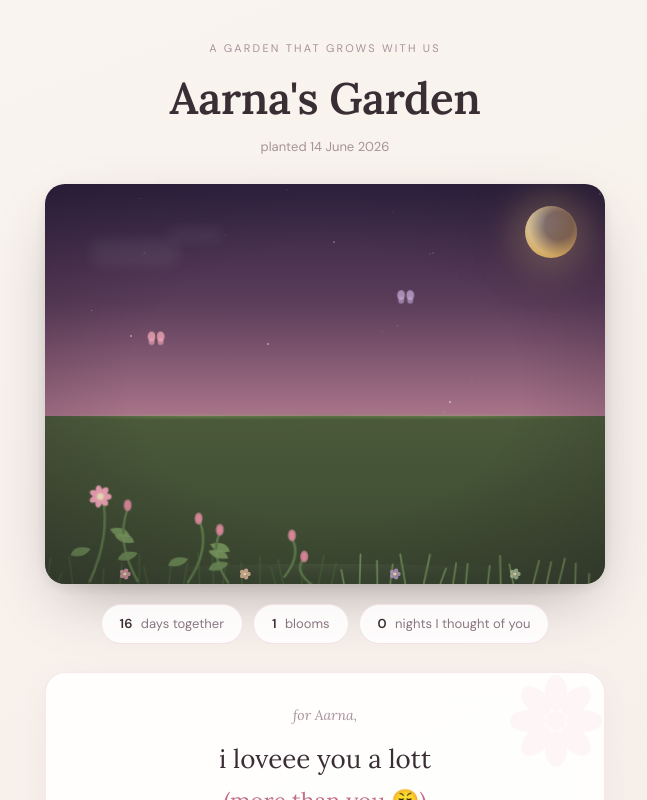
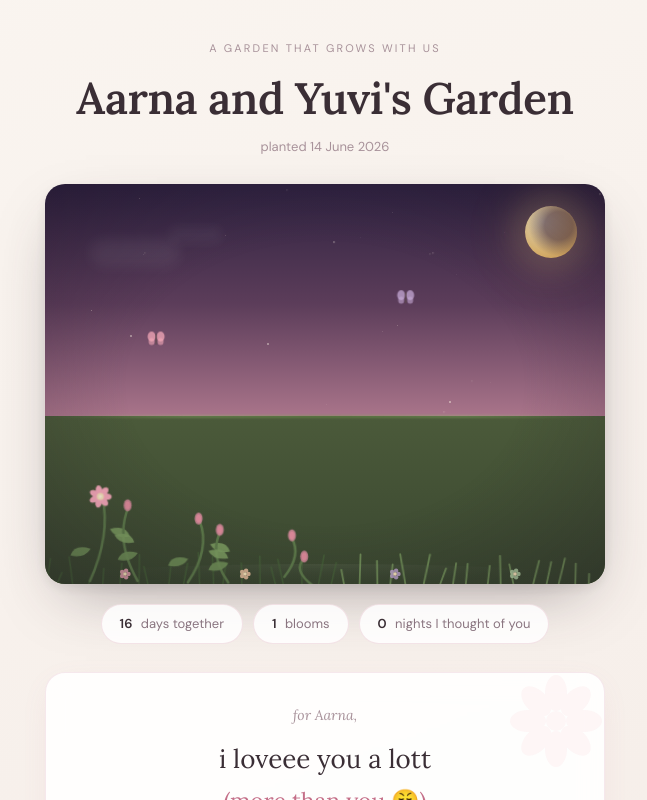
Before and after one commit to Ewwvie/Garden-Aarna, a React (Vite) app: page / in a window 1280 px wide. Shown: the top 800 px of the page, without its empty margins (315-962 px from the left). Built offline with nearby package versions, Linux system fonts and the light colour scheme.

Commit message:
made a heading change

```diff
--- a/src/app/App.tsx
+++ b/src/app/App.tsx
@@ -452,7 +452,7 @@ export default function App() {
               animationDelay: "0.1s",
             }}
           >
-            Aarna&apos;s Garden
+            Aarna and Yuvi&apos;s Garden
           </h1>
 
           {/* Sub */}
```
Also changed, not shown: src/styles/tailwind.css (line endings or trailing spaces).
